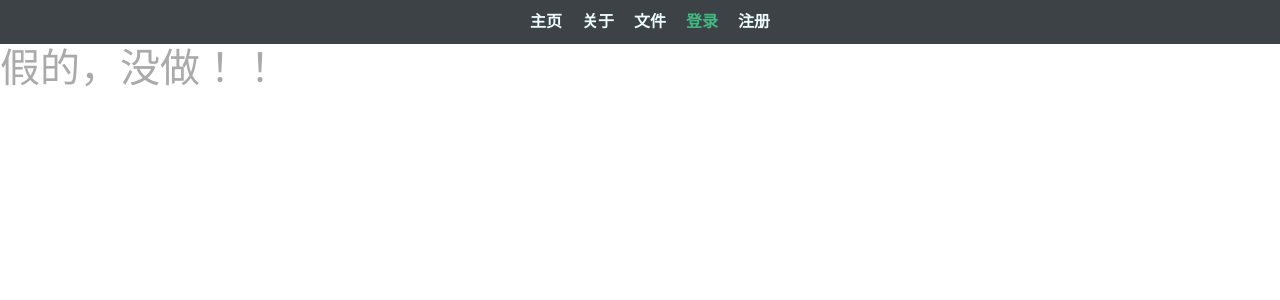
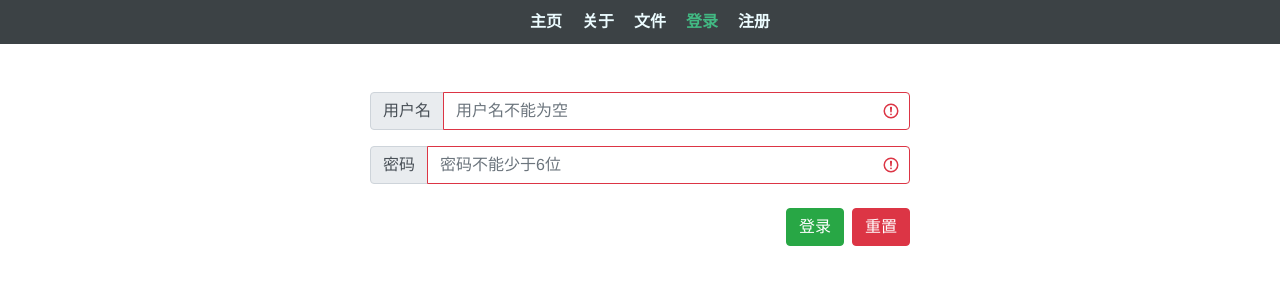
Before and after one commit to Codexiaoyi/MediaHub-Vue, a Vue app: page /#/login in a window 1280 px wide. Shown: the top 300 px of the page. Built offline with nearby package versions, Linux system fonts and the light colour scheme.

Commit message:
[ADD]增加简单登录界面

```diff
--- a/package.json
+++ b/package.json
@@ -10,7 +10,6 @@
         "axios": "^0.19.0",
         "bootstrap-vue": "^2.1.0",
         "core-js": "^3.3.2",
-    "element-ui": "^2.12.0",
         "vue": "^2.6.10",
         "vue-router": "^3.1.3",
         "vuex": "^3.0.1"
--- a/public/index.html
+++ b/public/index.html
@@ -6,7 +6,7 @@
     <meta http-equiv="X-UA-Compatible" content="IE=edge">
     <meta name="viewport" content="width=device-width,initial-scale=1.0">
     <link rel="icon" href="<%= BASE_URL %>favicon.ico">
-    <title>anmoma</title>
+    <title></title>
 </head>
 
 <body>
--- a/src/api/http.js
+++ b/src/api/http.js
@@ -25,6 +25,8 @@ function filterNull(o) {
     }
     return o
 }
+
+
 
 //接口处理函数
 function apiAxios(method, url, params, success, failure) {
--- a/src/main.js
+++ b/src/main.js
@@ -2,14 +2,11 @@ import Vue from 'vue'
 import BootstrapVue from 'bootstrap-vue'
 import 'bootstrap/dist/css/bootstrap.css'
 import 'bootstrap-vue/dist/bootstrap-vue.css'
-import 'element-ui/lib/theme-chalk/index.css'
-import ElementUI from 'element-ui'
 import App from './App.vue'
 import router from './router'
 import store from './store'
 
 Vue.use(BootstrapVue)
-Vue.use(ElementUI)
     //引用api文件
 import api from './api/http.js'
 //姜api方法绑定到全局
--- a/src/router/index.js
+++ b/src/router/index.js
@@ -2,6 +2,7 @@ import Vue from 'vue'
 import VueRouter from 'vue-router'
 import Home from '../views/Home.vue'
 import File from '../views/File.vue'
+import Login from '../views/Login.vue'
 
 Vue.use(VueRouter)
 
@@ -27,7 +28,7 @@ const routes = [{
     {
         path: '/login',
         name: 'login',
-        component: Home
+        component: Login
     },
     {
         path: '/register',
--- a/src/views/File.vue
+++ b/src/views/File.vue
@@ -14,8 +14,8 @@
       <b-table striped hover :items="items" :fields="fields">
         <template v-slot:cell(index)="data">{{ data.index + 1 }}</template>
         <template v-slot:cell(actions)="data">
-          <b-button size="sm" variant="danger" @click="deleteFile(data.item.id)">删除</b-button>
           <b-button size="sm" variant="success" @click="downloadFile(data.item.id)">下载</b-button>
+          <b-button class="ml-2" size="sm" variant="danger" @click="deleteFile(data.item.id)">删除</b-button>
         </template>
         <template v-slot:cell(fileName)="data">{{ data.item.fileName }}</template>
         <template v-slot:cell(fileSize)="data">{{ data.item.fileSize }}</template>
@@ -92,7 +92,7 @@ export default {
 
 <style>
 .file {
-  margin: 20px 50px;
+  margin: 20px 100px;
 }
 .file_table{
   margin-top: 20px;
--- /dev/null
+++ b/src/views/Login.vue
@@ -0,0 +1,57 @@
+<template>
+  <div>
+    <b-container>
+      <b-row class="text-right" align-h="center">
+        <b-col cols="6">
+          <b-input-group prepend="用户名" class="mt-5">
+            <b-form-input
+              id="input-live"
+              v-model="userName"
+              :state="userNameState"
+              placeholder="用户名不能为空"
+            ></b-form-input>
+          </b-input-group>
+          <b-input-group prepend="密码" class="mt-3">
+            <b-form-input
+              :type="'password'"
+              v-model="userPassword"
+              :state="userPasswordState"
+              placeholder="密码不能少于6位"
+            ></b-form-input>
+          </b-input-group>
+          <b-button class="mt-4" size="md" variant="success" @click="confirmLogin()">登录</b-button>
+          <b-button class="mt-4 ml-2" size="md" variant="danger" @click="resetInputContent()">重置</b-button>
+        </b-col>
+      </b-row>
+    </b-container>
+  </div>
+</template>
+
+<script>
+export default {
+  computed: {
+    userNameState() {
+      return this.userName.length > 0 ? true : false;
+    },
+    userPasswordState() {
+      return this.userPassword.length >= 6 ? true : false;
+    }
+  },
+  data() {
+    return {
+      userName: "",
+      userPassword: ""
+    };
+  },
+  methods: {
+    confirmLogin(){
+      //登录表单提交
+    },
+    resetInputContent(){
+      //重置表单内容
+      this.userName = "",
+      this.userPassword = ""
+    }
+  }
+};
+</script>
```
Lines whose indentation alone changed are shown as unchanged.
